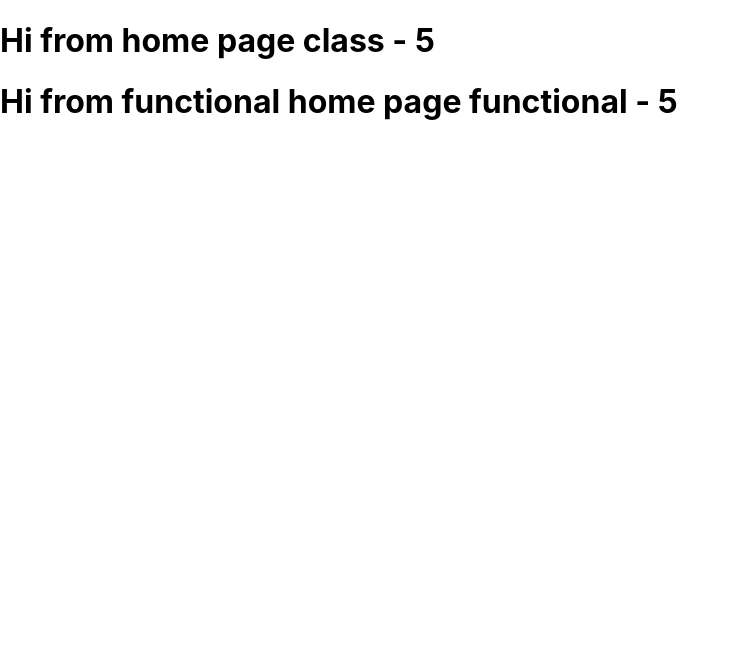
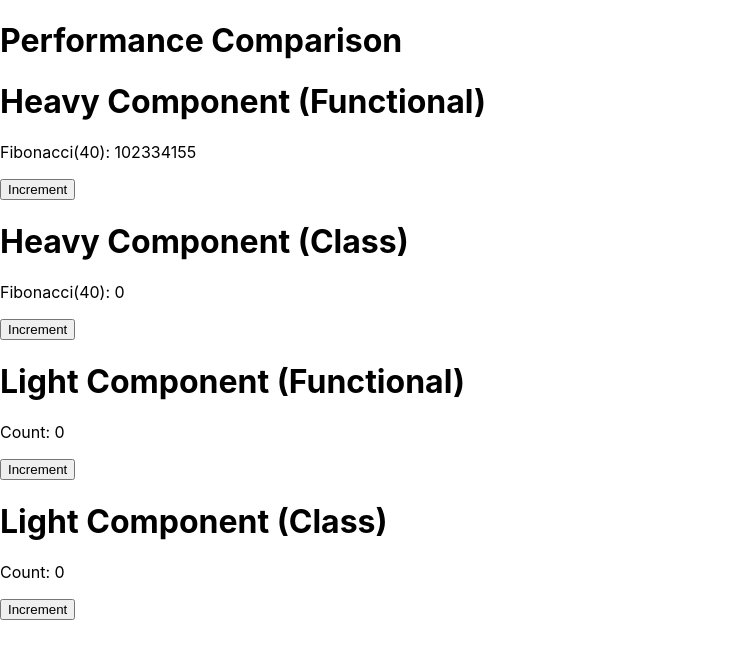
Before and after one commit to ajittupe2548/react-practice, a React (Create React App) app: page / in a window 1280 px wide. Shown: the top 658 px of the page, without its empty margins (0-740 px from the left). Built offline with nearby package versions, Linux system fonts and the light colour scheme.

Commit message:
Updated: Example

```diff
--- a/src/App.js
+++ b/src/App.js
@@ -1,7 +1,9 @@
 import './App.css';
-import CHome from './Components/CHome';
-import FHome from './Components/FHome';
-import {Profiler} from 'react'
+import { Profiler } from 'react';
+import HeavyFunctional from './HeavyFunctional';
+import HeavyClass from './HeavyClass';
+import LightFunctional from './LightFunctional';
+import LightClass from './LightClass';
 
 // The Profiler measures how often a React application renders and what the “cost” of rendering is. Its purpose is to help identify parts of an application that are slow and may benefit from optimizations such as memoization.
 // Note: Profiling adds some additional overhead, so it is disabled in the production build. To opt into production profiling, React provides a special production build with profiling enabled. Read more about how to use this build at fb.me/react-profiling
@@ -10,8 +12,7 @@ import {Profiler} from 'react'
 
 // onRender Callback - The Profiler requires an onRender function as a prop. React calls this function any time a component within the profiled tree “commits” an update. It receives parameters describing what was rendered and how long it took.
 
-function App() {
-  const callback = (
+const onRenderCallback = (
   id, // the "id" prop of the Profiler tree that has just committed
   phase, // either "mount" (if the tree just mounted) or "update" (if it re-rendered)
   actualDuration, // time spent rendering the committed update
@@ -20,15 +21,37 @@ function App() {
   commitTime, // when React committed this update
   interactions // the Set of interactions belonging to this update
 ) => {
-    console.log("Updated!")
-  }
+  console.log(`*****Output is :  => App => callback:`, {
+    id,
+    phase,
+    actualDuration,
+    baseDuration,
+    startTime,
+    commitTime,
+    interactions,
+  });
+};
 
+function App() {
   return (
-    <div className="App">
-      <Profiler id="CHome" onRender={callback}>
-        <CHome/>
+    <div>
+      <h1>Performance Comparison</h1>
+
+      <Profiler id='HeavyFunctional' onRender={onRenderCallback}>
+        <HeavyFunctional />
       </Profiler>
-      <FHome/>
+
+      <Profiler id='HeavyClass' onRender={onRenderCallback}>
+        <HeavyClass />
+      </Profiler>
+
+      <Profiler id='LightFunctional' onRender={onRenderCallback}>
+        <LightFunctional />
+      </Profiler>
+
+      <Profiler id='LightClass' onRender={onRenderCallback}>
+        <LightClass />
+      </Profiler>
     </div>
   );
 }
--- a/src/Components/CHome.js
+++ /dev/null
@@ -1,24 +0,0 @@
-import React, { Component } from 'react';
-
-class CHome extends Component {
-    constructor() {
-        super();
-        this.state = {count : 0}
-    }
-
-    componentDidMount() {
-        setInterval(() => {
-            this.setState(prevState => ({count: prevState.count + 1}))
-        }, 1000);
-    }
-
-    render() {
-        return (
-            <div>
-                <h1 className="heading">Hi from home page class - {this.state.count}</h1>
-            </div>
-        )
-    }
-}
-
-export default CHome;
--- a/src/Components/FHome.js
+++ /dev/null
@@ -1,19 +0,0 @@
-import React, { useState, useEffect } from 'react';
-
-function FHome() {
-    const [count, setCount] = useState(0);
-
-    useEffect(() => {
-        setInterval(() => {
-            setCount(count => count + 1);
-        }, 1000);
-    }, []);
-
-    return (
-        <div>
-            <h1>Hi from functional home page functional - {count}</h1>
-        </div>
-    )
-}
-
-export default FHome;
--- /dev/null
+++ b/src/HeavyClass.js
@@ -0,0 +1,33 @@
+import React, { Component } from "react";
+
+// Fibonacci calculation (expensive operation)
+const fibonacci = (n) => {
+    if (n <= 1) return n;
+    return fibonacci(n - 1) + fibonacci(n - 2);
+};
+
+class HeavyClass extends Component {
+    state = {
+        count: 0,
+        fibNumber: 0,
+    };
+
+    componentDidUpdate(prevProps, prevState) {
+        if (prevState.count !== this.state.count) {
+            const result = fibonacci(40); // Fibonacci of 40 is very expensive
+            this.setState({ fibNumber: result });
+        }
+    }
+
+    render() {
+        return (
+            <div>
+                <h1>Heavy Component (Class)</h1>
+                <p>Fibonacci(40): {this.state.fibNumber}</p>
+                <button onClick={() => this.setState({ count: this.state.count + 1 })}>Increment</button>
+            </div>
+        );
+    }
+}
+
+export default HeavyClass;
--- /dev/null
+++ b/src/HeavyFunctional.js
@@ -0,0 +1,28 @@
+import React, { useState, useEffect } from "react";
+
+// Fibonacci calculation (expensive operation)
+const fibonacci = (n) => {
+    if (n <= 1) return n;
+    return fibonacci(n - 1) + fibonacci(n - 2);
+};
+
+const HeavyFunctional = () => {
+    const [count, setCount] = useState(0);
+    const [fibNumber, setFibNumber] = useState(0);
+
+    // UseEffect to simulate heavy computation on every render
+    useEffect(() => {
+        const result = fibonacci(40); // Fibonacci of 40 is very expensive
+        setFibNumber(result);
+    }, [count]);
+
+    return (
+        <div>
+            <h1>Heavy Component (Functional)</h1>
+            <p>Fibonacci(40): {fibNumber}</p>
+            <button onClick={() => setCount(count + 1)}>Increment</button>
+        </div>
+    );
+};
+
+export default HeavyFunctional;
--- /dev/null
+++ b/src/LightClass.js
@@ -0,0 +1,19 @@
+import React, { Component } from "react";
+
+class LightClass extends Component {
+    state = {
+        count: 0,
+    };
+
+    render() {
+        return (
+            <div>
+                <h1>Light Component (Class)</h1>
+                <p>Count: {this.state.count}</p>
+                <button onClick={() => this.setState({ count: this.state.count + 1 })}>Increment</button>
+            </div>
+        );
+    }
+}
+
+export default LightClass;
--- /dev/null
+++ b/src/LightFunctional.js
@@ -0,0 +1,15 @@
+import React, { useState } from "react";
+
+const LightFunctional = () => {
+    const [count, setCount] = useState(0);
+
+    return (
+        <div>
+            <h1>Light Component (Functional)</h1>
+            <p>Count: {count}</p>
+            <button onClick={() => setCount(count + 1)}>Increment</button>
+        </div>
+    );
+};
+
+export default LightFunctional;
```
Lines whose indentation alone changed are shown as unchanged.
